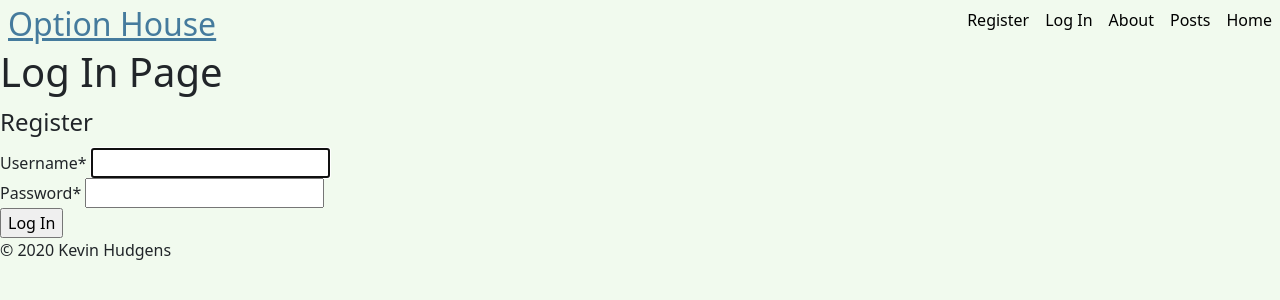
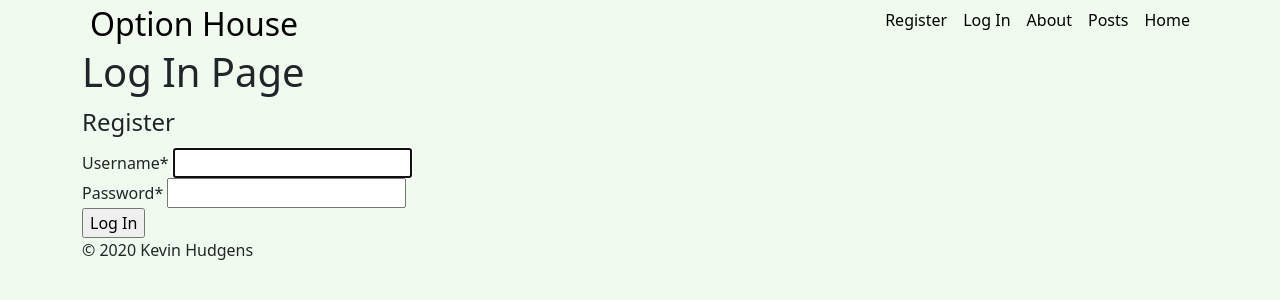
Before and after one commit to kghudgens/OptionHouse, a Django app: page /login in a window 1280 px wide. Shown: the top 300 px of the page. Run offline with Django 3.2, Linux system fonts and the light colour scheme; some libraries are stand-ins or nearby versions.

Commit message:
added bootstrap classes

```diff
--- a/optionhouseapp/templates/optionhouseapp/base.html
+++ b/optionhouseapp/templates/optionhouseapp/base.html
@@ -10,7 +10,10 @@
     <link rel="stylesheet" type="text/css" href="{% static 'optionhouseapp/styles.css' %}">
 </head>
     <body>
-    <nav><ul>
+        <!-- Navigation bar -->
+        <div class='container'>
+            <nav>
+                <ul>
                     <li>
                         <a class="title" id="nav_links" href="{%url 'index' %}">Option House</a>
                         <a id="nav_links" style="float:right" href="{% url 'index' %}">Home</a>
@@ -27,16 +30,22 @@
                     </li>
                 </ul>
             </nav>
+        </div>
+
+        <div class='container'>
             <main>
                 <article>
                     {% block content %}
                     {% endblock content %}
                 </article>
             </main>
+        </div>
 
+        <div class='container'>
             <footer>
                 <p>&copy; 2020 Kevin Hudgens<p>
             </footer>
+        </div>
         <script src="https://cdn.jsdelivr.net/npm/bootstrap@5.0.0-beta1/dist/js/bootstrap.bundle.min.js" integrity="sha384-ygbV9kiqUc6oa4msXn9868pTtWMgiQaeYH7/t7LECLbyPA2x65Kgf80OJFdroafW" crossorigin="anonymous"></script>
 
     </body>
```
Lines whose indentation alone changed are shown as unchanged.
